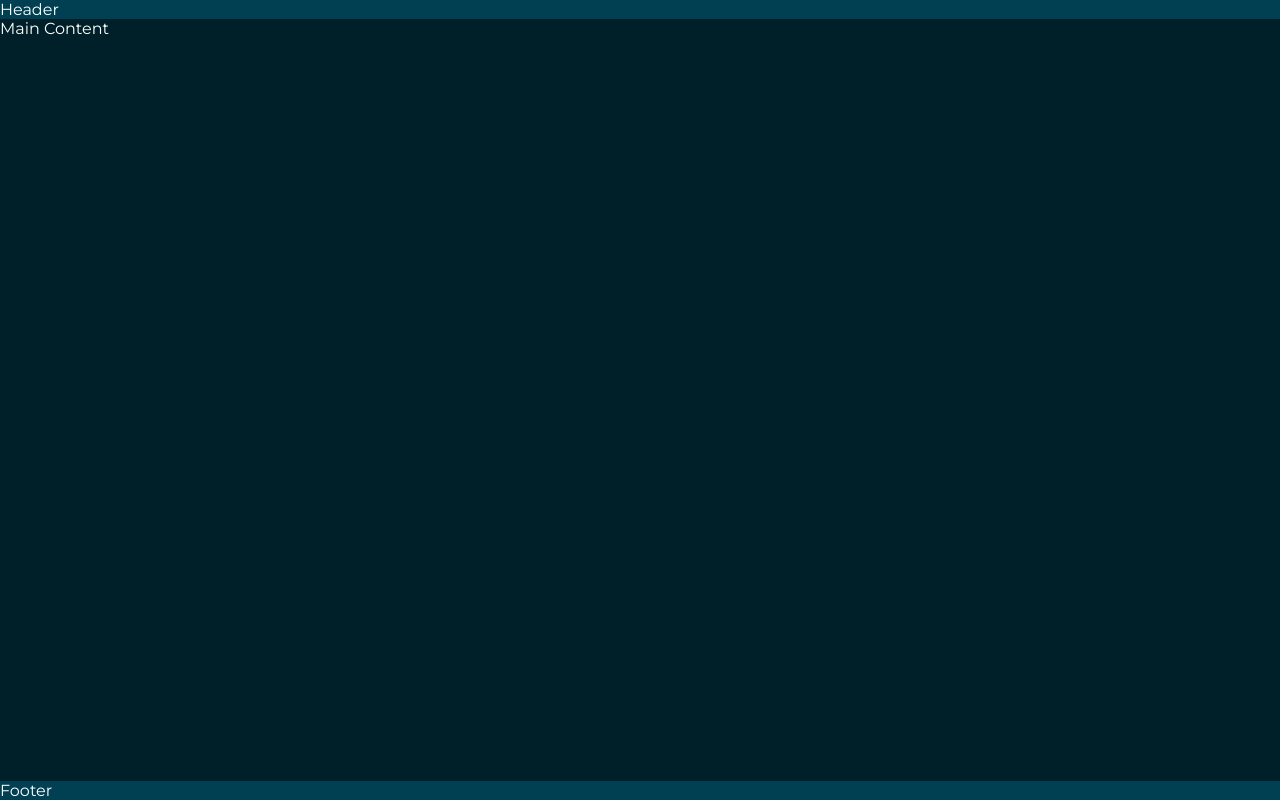
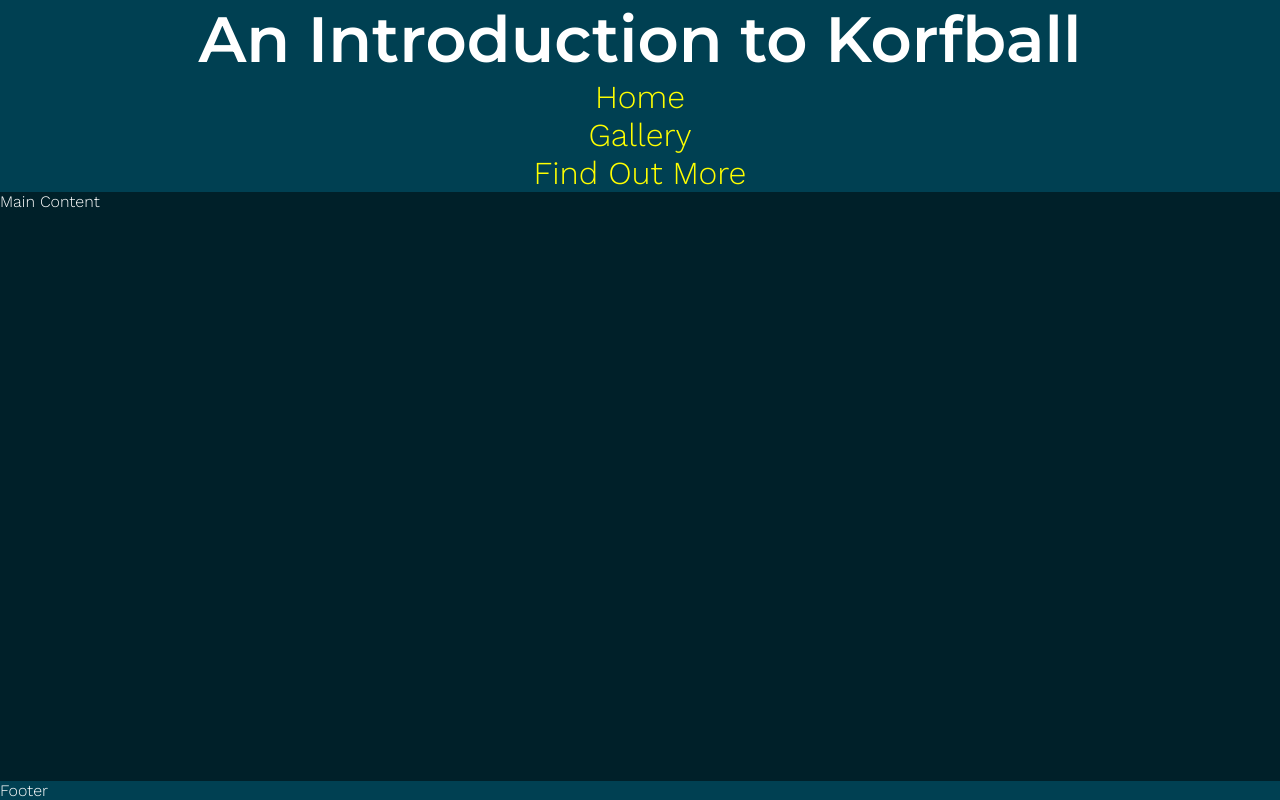
Before and after one commit to AGartland22/korfball-info, a plain HTML site: page index.html in a window 1280 px wide. Drawn offline with nearby package versions, Linux system fonts and the light colour scheme.

Commit message:
Create nav section

```diff
--- a/assets/css/style.css
+++ b/assets/css/style.css
@@ -1,5 +1,6 @@
 /*Google Fonts import */
 @import url('https://fonts.googleapis.com/css2?family=Montserrat:ital,wght@0,100;0,200;0,300;0,400;0,500;0,600;1,100;1,200;1,300;1,400;1,500;1,600&display=swap');
+@import url('https://fonts.googleapis.com/css2?family=Work+Sans:wght@300&display=swap');
 
 /*Asterisk wildcard selector to override default browser styles.*/
 * {
@@ -15,13 +16,26 @@ body {
     flex-direction: column;
     /* Generic project colour styles */
     color: #ffffff;
-    font-family: "Montserrat", sans-serif;
+    font-family: "Work Sans", sans-serif;
 }
 
 /* Header */
 header {
     background-color: #004052;
+    text-align: center;
+    font-size: 200%;
 }
+
+h1 {
+    font-family: "Montserrat", sans-serif;
+    color: #ffffff;
+}
+
+header a {
+    text-decoration: none;
+    color: yellow;
+}
+
 
 /* Main */
 main {
--- a/index.html
+++ b/index.html
@@ -11,7 +11,8 @@
 
     <!-- Title -->
     <title>What is Korfball?</title>
-    <!-- Favicon -->
+
+    <!-- Favicons -->
     <link rel="apple-touch-icon" sizes="180x180" href="assets/favicon-180x180.png">
     <link rel="icon" type="image/png" sizes="32x32" href="assets/favicon-32x32.png">
     <link rel="icon" type="image/png" sizes="16x16" href="assets/favicon-16x16.png">
@@ -22,7 +23,19 @@
 
 <body>
     <!-- Header -->
-    <Header>Header</Header>
+    <Header>
+        <a href="index.html"><h1 id="logo">An Introduction to Korfball</h1></a></h1>
+        <nav>
+            <ul>
+                <li><a href="">Home</a></li>
+                <li><a href="">Gallery</a></li>
+                <li><a href="">Find Out More</a></li>
+            </ul>
+        </nav>
+
+
+
+    </Header>
 
     <!-- Main content-->
     <main>Main Content</main>
```
